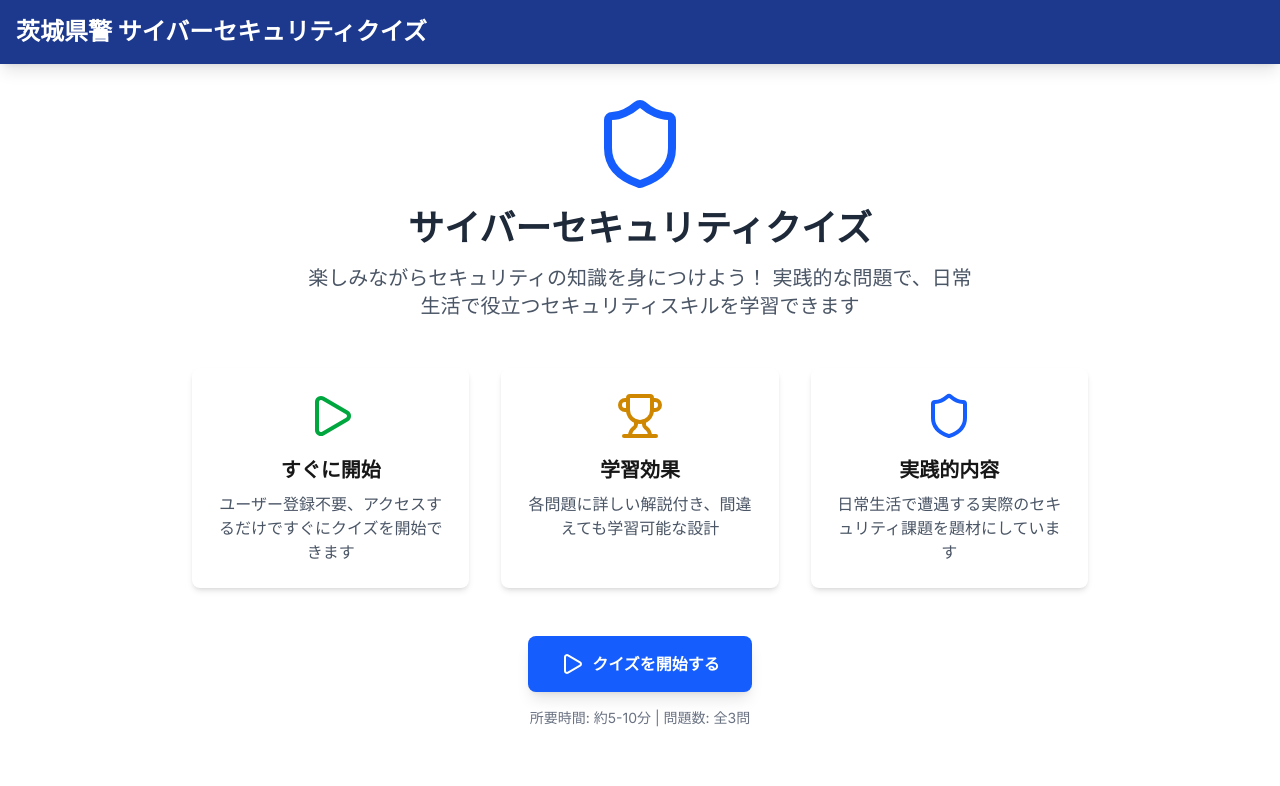
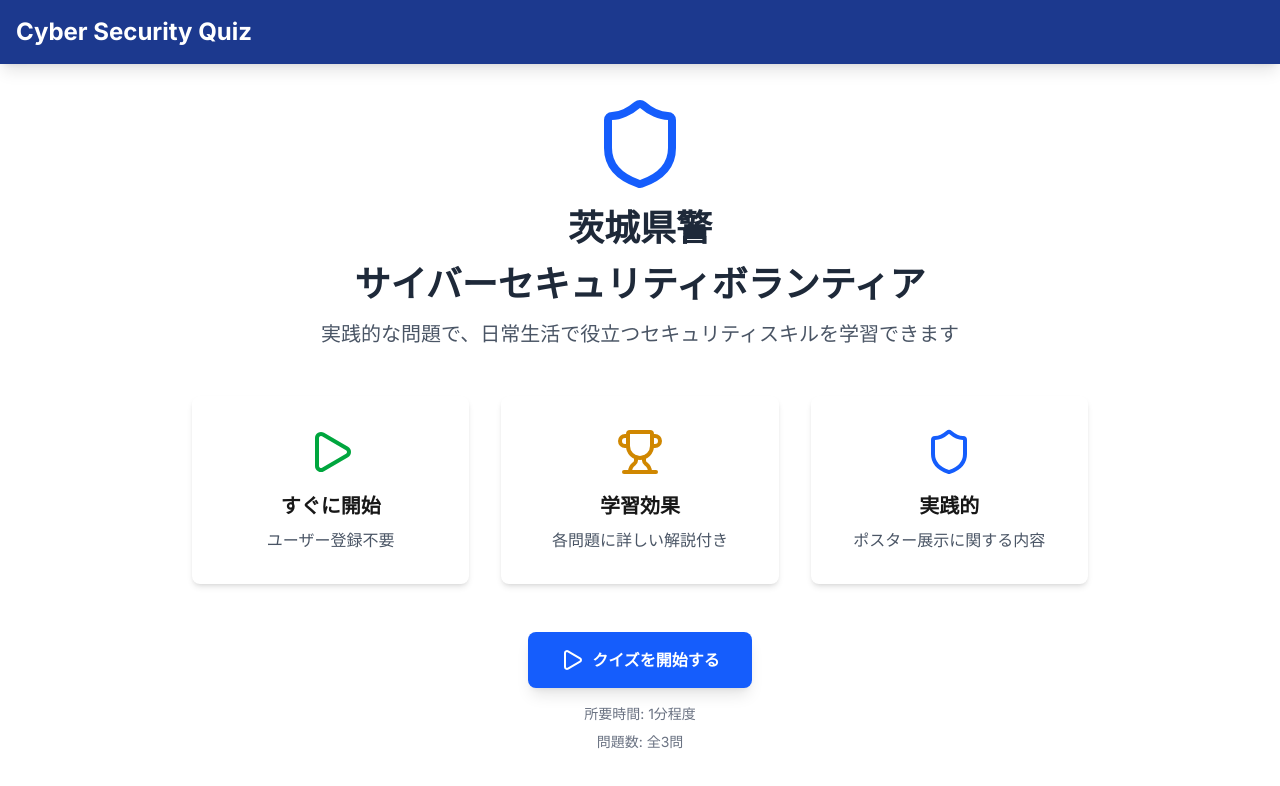
Before and after one commit to Juna1013/security-quiz-app, a Next.js app: page / in a window 1280 px wide. Shown: the top 786 px of the page. Built offline with nearby package versions, Linux system fonts and the light colour scheme.

Commit message:
ホーム画面の修正

```diff
--- a/src/app/layout.tsx
+++ b/src/app/layout.tsx
@@ -19,7 +19,7 @@
       <body className={`${inter.className} bg-gradient-to-br from-blue-50 to-indigo-100 min-h-screen`}>
         <header className="bg-blue-900 text-white shadow-lg">
           <div className="container mx-auto px-4 py-4">
-            <h1 className="text-2xl font-bold">茨城県警 サイバーセキュリティクイズ</h1>
+            <h1 className="text-2xl font-bold">Cyber Security Quiz</h1>
           </div>
         </header>
         <main className="container mx-auto px-4 py-8">
--- a/src/app/not-found.tsx
+++ b/src/app/not-found.tsx
@@ -9,7 +9,7 @@
         <div className="bg-blue-500 px-2 text-sm rounded rotate-12 absolute">Page Not Found</div>
         <p className="mt-4 text-center text-lg">お探しのページは、どうやら迷子になってしまったようです。</p>
         <Link href="/">
-            <a className="mt-6 px-6 py-3 text-lg font-medium text-white bg-blue-600 rounded-lg shadow-lg hover:bg-blue-700 transition-all duration-300">
+            <a className="mt-12 px-6 py-3 text-lg font-medium text-white bg-blue-600 rounded-lg shadow-lg hover:bg-blue-700 transition-all duration-300">
                 トップページに戻る
             </a>
         </Link>
--- a/src/app/page.tsx
+++ b/src/app/page.tsx
@@ -10,11 +10,9 @@
       <div className="text-center mb-12">
         <div className="mb-6">
           <Shield className="w-24 h-24 mx-auto text-blue-600 mb-4"/>
-          <h2 className="text-4xl font-bold text-gray-800 mb-4">
-            サイバーセキュリティクイズ
-          </h2>
+          <h2 className="text-4xl font-bold text-gray-800 mb-4">茨城県警</h2>
+          <h2 className="text-4xl font-bold text-gray-800 mb-4">サイバーセキュリティボランティア</h2>
           <p className="text-xl text-gray-600 max-w-2xl mx-auto">
-            楽しみながらセキュリティの知識を身につけよう！
             実践的な問題で、日常生活で役立つセキュリティスキルを学習できます
           </p>
         </div>
@@ -22,25 +20,25 @@
 
       {/* 特徴セクション */}
       <div className="grid md:grid-cols-3 gap-8 mb-12">
-        <div className="bg-white rounded-lg shadow-md p-6 text-center">
+        <div className="bg-white rounded-lg shadow-md p-8 text-center">
           <Play className="w-12 h-12 mx-auto text-green-600 mb-4"/>
           <h3 className="text-xl font-semibold mb-2">すぐに開始</h3>
           <p className="text-gray-600">
-            ユーザー登録不要、アクセスするだけですぐにクイズを開始できます
+            ユーザー登録不要
           </p>
         </div>
-        <div className="bg-white rounded-lg shadow-md p-6 text-center">
+        <div className="bg-white rounded-lg shadow-md p-8 text-center">
           <Trophy className="w-12 h-12 mx-auto text-yellow-600 mb-4"/>
           <h3 className="text-xl font-semibold mb-2">学習効果</h3>
           <p className="text-gray-600">
-            各問題に詳しい解説付き、間違えても学習可能な設計
+            各問題に詳しい解説付き
           </p>
         </div>
-        <div className="bg-white rounded-lg shadow-md p-6 text-center">
+        <div className="bg-white rounded-lg shadow-md p-8 text-center">
           <Shield className="w-12 h-12 mx-auto text-blue-600 mb-4"/>
-          <h3 className="text-xl font-semibold mb-2">実践的内容</h3>
+          <h3 className="text-xl font-semibold mb-2">実践的</h3>
           <p className="text-gray-600">
-            日常生活で遭遇する実際のセキュリティ課題を題材にしています
+            ポスター展示に関する内容
           </p>
         </div>
       </div>
@@ -54,9 +52,8 @@
           <Play className="w-6 h-6 mr-2"/>
           クイズを開始する
         </Link>
-        <p className="mt-4 text-sm text-gray-500">
-          所要時間: 約5-10分 | 問題数: 全3問
-        </p>
+        <p className="mt-4 text-sm text-gray-500">所要時間: 1分程度</p>
+        <p className="mt-2 text-sm text-gray-500">問題数: 全3問</p>
       </div>
     </div>
   )
```
